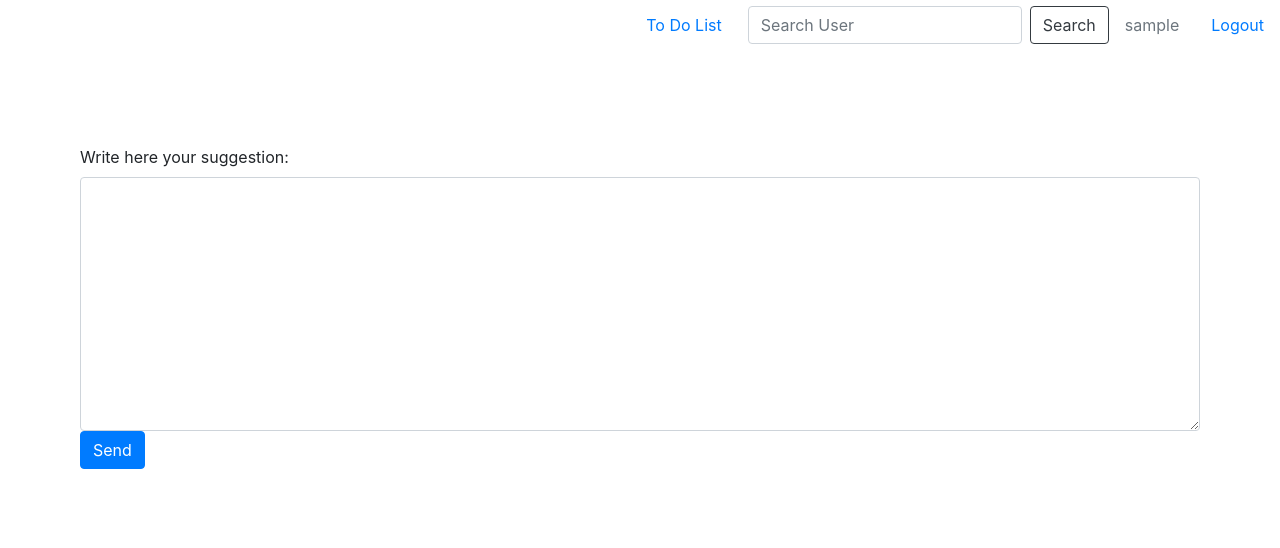
After one commit to lorenamitrea/DIY-mini-blog, a Django app: page /todo/suggestions/ in a window 1280 px wide. The commit adds this page. Shown: the top 548 px of the page. Run offline with Django 3.2, Linux system fonts and the light colour scheme; the visitor is signed in with stand-in values (Sample User, id 1); data comes from the database, SQL or seed files in the repository; some libraries are stand-ins or nearby versions.

Commit message:
add suggestion template, form and views function

```diff
--- a/todolist/forms.py
+++ b/todolist/forms.py
@@ -1,7 +1,10 @@
 from django import forms
+from django.shortcuts import get_object_or_404
+
 from .models import Friend, Image
 from django.contrib.auth.models import User
 from django.contrib.auth.forms import UserCreationForm
+from django.core.mail import send_mail
 
 
 class NewBoard(forms.Form):
@@ -46,3 +49,23 @@ class NewImage(forms.ModelForm):
         widgets = {
             'title': forms.TextInput(attrs={'class': 'form-control mr-sm-2'}),
         }
+
+
+class MessageForm(forms.Form):
+    message = forms.CharField(max_length=2000, label='Write here your suggestion',
+                              widget=forms.Textarea(attrs={'class': 'form-control mr-sm-2'}))
+
+    def __init__(self, *args, **kwargs):
+        current_user = kwargs.pop('current_user')
+        super().__init__(*args, **kwargs)
+        user_obj = get_object_or_404(User, pk=current_user)
+        self.current_user = user_obj.username
+
+    def save(self):
+        send_mail(
+            f'Suggestion from {self.current_user}',
+            self.cleaned_data['message'],
+            'todolistappdj@gmail.com',
+            ['todolistappdj@gmail.com'],
+            fail_silently=False,
+        )
--- a/todolist/static/css/styles.css
+++ b/todolist/static/css/styles.css
@@ -1,4 +1,3 @@
-
 .center {
     margin: auto;
     padding: 10px;
@@ -25,7 +24,6 @@
 .dropdown-menu.show {
     min-width: 100% !important;
     width: 100% !important;
-
 }
 
 ul.list-group {
@@ -33,22 +31,16 @@ ul.list-group {
     margin-right: 2px;
     margin-left: 7px;
     height: 100ch;
-
-
 }
 
 div.wrapper_board {
     display: inline-block;
-
-
 }
 
 div.custom_scrollable {
 
     overflow: auto;
     white-space: nowrap;
-
-
 }
 
 .form-inline {
@@ -59,14 +51,20 @@ div.custom-form {
     align-self: center;
 }
 
-img.custom-img{
+img.custom-img {
     width: 20em;
 }
-ul.images-list{
-    list-style-type:none;
+
+ul.images-list {
+    list-style-type: none;
     text-align: center;
 }
-li.title-list{
+
+li.title-list {
     text-align: center;
+}
 
+div.center-big {
+    margin: auto;
+    padding: 5em;
 }
--- a/todolist/templates/base_generic.html
+++ b/todolist/templates/base_generic.html
@@ -53,11 +53,13 @@
 <div class="content">
     {% block content %}{% endblock %}
 </div>
+{% block footer %}
 <footer class="page-footer font-small blue pt-4">
     <div class="footer-copyright text-center py-3"><a
             href="https://trello.com/invite/b/Beux8zyM/60d50dfe6f4f39ce9d9a7f5fdc6c61ef/django-project">
         For suggestions please write a card on the "Suggestions" list</a>
     </div>
 </footer>
+{% endblock %}
 </body>
 </html>
--- /dev/null
+++ b/todolist/templates/suggestions.html
@@ -0,0 +1,13 @@
+{% extends "base_generic.html" %}
+{% block content %}
+    <div class="center-big">
+
+        <form method="post" action="{% url 'send_suggestions' %}">
+            {% csrf_token %}
+            {{ form }}
+            <button type="submit" class="btn btn-primary">Send</button>
+        </form>
+    </div>
+{% endblock %}
+{% block footer %}
+{% endblock %}
--- a/todolist/urls.py
+++ b/todolist/urls.py
@@ -16,5 +16,6 @@ urlpatterns = [
     path('share_board/', views.share_board, name='share_board'),
     path('set_background/', views.set_background, name='set_background'),
     path('select_background/<int:pk>/', views.select_background, name='select_background'),
+    path('suggestions/', views.send_suggestions, name='send_suggestions'),
     path('<str:username>/', views.view_profile, name='profile'),
 ]
--- a/todolist/views.py
+++ b/todolist/views.py
@@ -3,7 +3,7 @@ from django.shortcuts import render, get_object_or_404, redirect
 from django.views.generic import ListView
 from todolist.models import Board, Task, Friend, Image, UserImages
 from django.contrib.auth.decorators import login_required
-from .forms import NewBoard, NewTask, BoardShare, UserCreationFormExtended, NewImage
+from .forms import NewBoard, NewTask, BoardShare, UserCreationFormExtended, NewImage, MessageForm
 from django.http import HttpResponseRedirect, HttpResponseNotFound, Http404
 from django.urls import reverse
 from django.contrib.auth import login, authenticate
@@ -233,3 +233,19 @@ def select_background(request, pk):
     user_images.background = image
     user_images.save()
     return redirect('todo')
+
+
+@login_required
+def send_suggestions(request):
+    user_id = request.user.id
+    if request.method == 'POST':
+        message_form = MessageForm(request.POST, current_user=user_id)
+        if message_form.is_valid():
+            print(message_form)
+            message_form.save()
+    else:
+        message_form = MessageForm(current_user=user_id)
+    context = {
+        'form': message_form
+    }
+    return render(request, 'suggestions.html', context=context)
```
